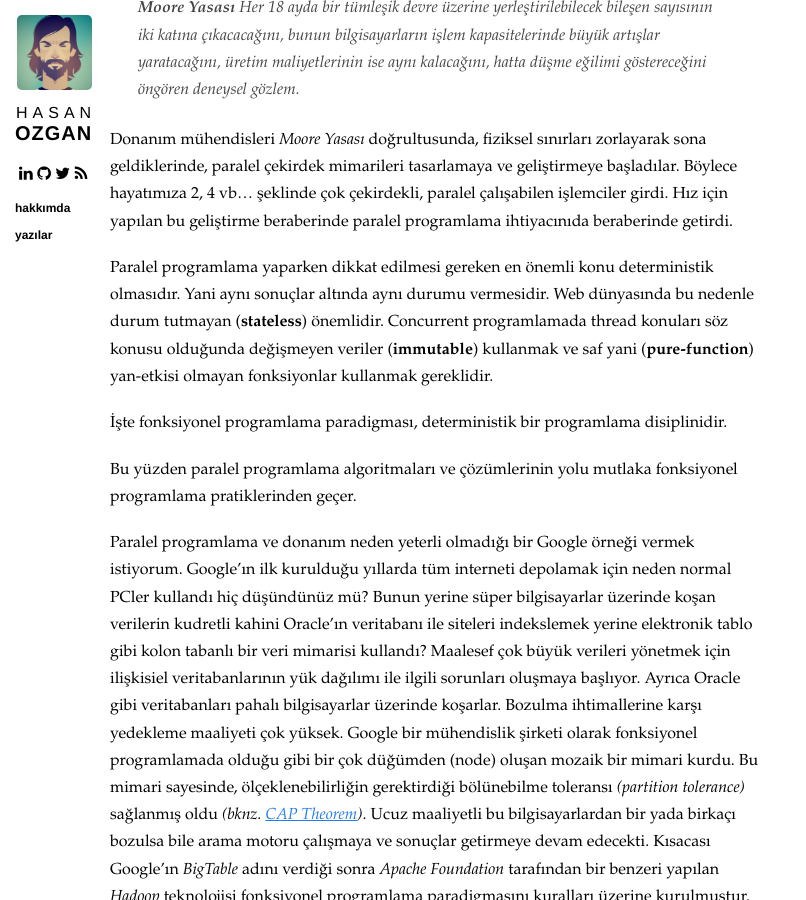
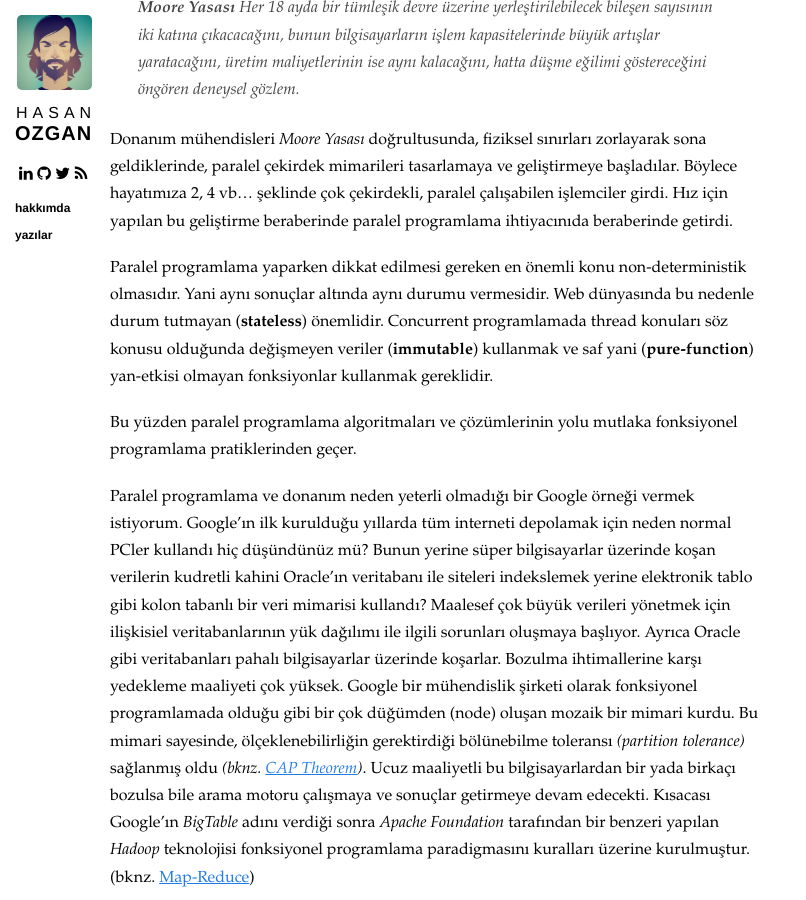
Before and after one commit to destek1/hasanozgan.github.io, a Jekyll site: the page built from _posts/2013-03-30-fonksiyonel-programlama.md, in a window 1280 px wide and 900 px high, scrolled down 2229 px. Shown: the whole window, without its empty margins (0-806 px from the left). Built offline with Jekyll 4.4.1, drawn with Linux system fonts in a browser that asks for light colours; nearby versions of some CDN libraries; Markdown is read by kramdown in place of the engine named in the settings.

Commit message:
Update 2013-03-30-fonksiyonel-programlama.md

```diff
--- a/_posts/2013-03-30-fonksiyonel-programlama.md
+++ b/_posts/2013-03-30-fonksiyonel-programlama.md
@@ -48,9 +48,7 @@ Günümüz dünyasında web eş-zamanlı, dinamik ve ölçeklenebilir bir hale g
 
 Donanım mühendisleri *Moore Yasası* doğrultusunda, fiziksel sınırları zorlayarak sona geldiklerinde, paralel çekirdek mimarileri tasarlamaya ve geliştirmeye başladılar. Böylece hayatımıza 2, 4 vb... şeklinde çok çekirdekli, paralel çalışabilen işlemciler girdi. Hız için yapılan bu geliştirme beraberinde paralel programlama ihtiyacınıda beraberinde getirdi.
 
-Paralel programlama yaparken dikkat edilmesi gereken en önemli konu deterministik olmasıdır. Yani aynı sonuçlar altında aynı durumu vermesidir. Web dünyasında bu nedenle durum tutmayan (**stateless**) önemlidir. Concurrent programlamada thread konuları söz konusu olduğunda değişmeyen veriler (**immutable**) kullanmak ve saf yani (**pure-function**) yan-etkisi olmayan fonksiyonlar kullanmak gereklidir.
-
-İşte fonksiyonel programlama paradigması, deterministik bir programlama disiplinidir.
+Paralel programlama yaparken dikkat edilmesi gereken en önemli konu non-deterministik olmasıdır. Yani aynı sonuçlar altında aynı durumu vermesidir. Web dünyasında bu nedenle durum tutmayan (**stateless**) önemlidir. Concurrent programlamada thread konuları söz konusu olduğunda değişmeyen veriler (**immutable**) kullanmak ve saf yani (**pure-function**) yan-etkisi olmayan fonksiyonlar kullanmak gereklidir.
 
 Bu yüzden paralel programlama algoritmaları ve çözümlerinin yolu mutlaka fonksiyonel programlama pratiklerinden geçer.
 
```
